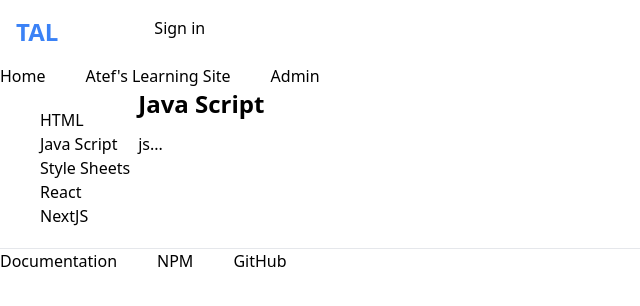
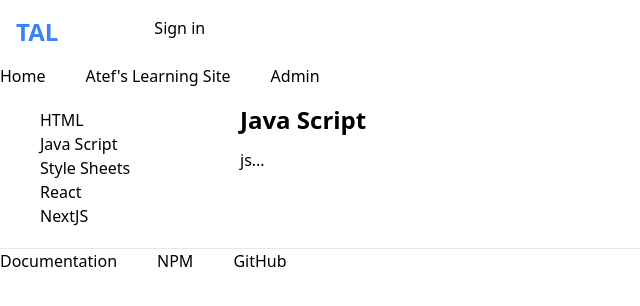
Before and after one commit to dattaray-basab/atef, a Next.js app: page /learn/js in a window 1280 px wide. Shown: the top 306 px of the page, without its empty margins (0-640 px from the left). Built offline with nearby package versions, Linux system fonts and the light colour scheme; no server answers.

Commit message:
0.9.11: WIP - integrating tw

```diff
--- a/app/learn/header.tsx
+++ b/app/learn/header.tsx
@@ -3,7 +3,7 @@ import Link from "next/link";
 export default function Header() {
   return (
     <header>
-      <aside className="my-5">
+      <aside className="flex my-5  w-40">
         <ul>
           <li>
             <Link href='/learn/html'>HTML</Link>
--- a/app/learn/js/page.jsx
+++ b/app/learn/js/page.jsx
@@ -1,16 +1,14 @@
 
 const JSPage = () => {
   return (
-
     <section>
-          <div >
+      <div className='px-4 py-4 sm:px-6 lg:px-8'>
         <h1 className='mb-3 text-2xl font-semibold'>Java Script</h1>
         <div className='flex items-center gap-2'>
           <span>js...</span>
         </div>
       </div>
     </section>
-
   );
 };
 
--- a/app/learn/page.tsx
+++ b/app/learn/page.tsx
@@ -2,8 +2,7 @@
 
 export default function Learn() {
   return (
-    <div className='flex flex-col align-middle justify-center'>
-
+    <div className='flex flex-col align-middle justify-center  w-auto'>
       <h3>
         Essential topics leading upto full stack web development using Next JS
       </h3>
```
Lines whose indentation alone changed are shown as unchanged.
